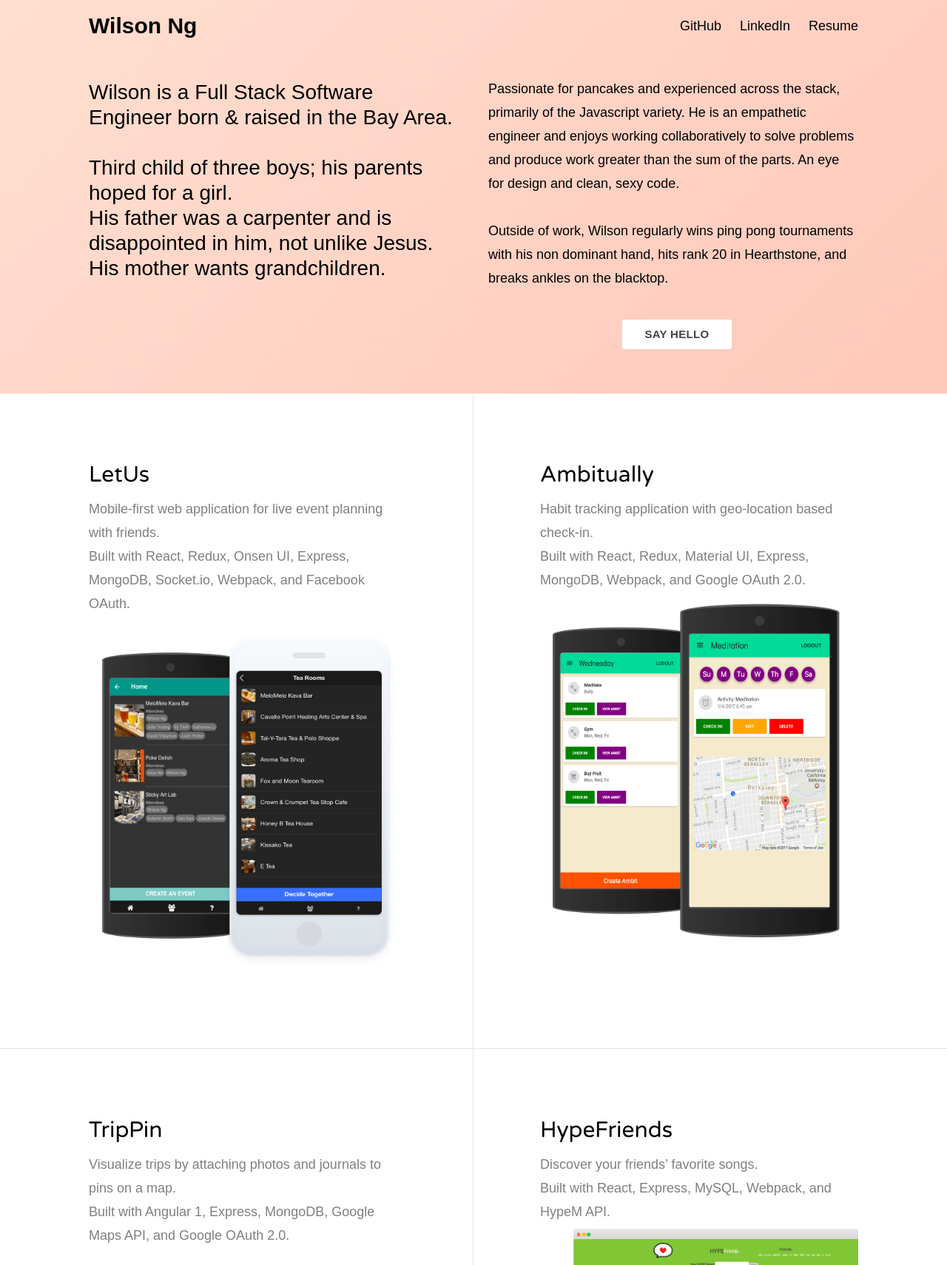
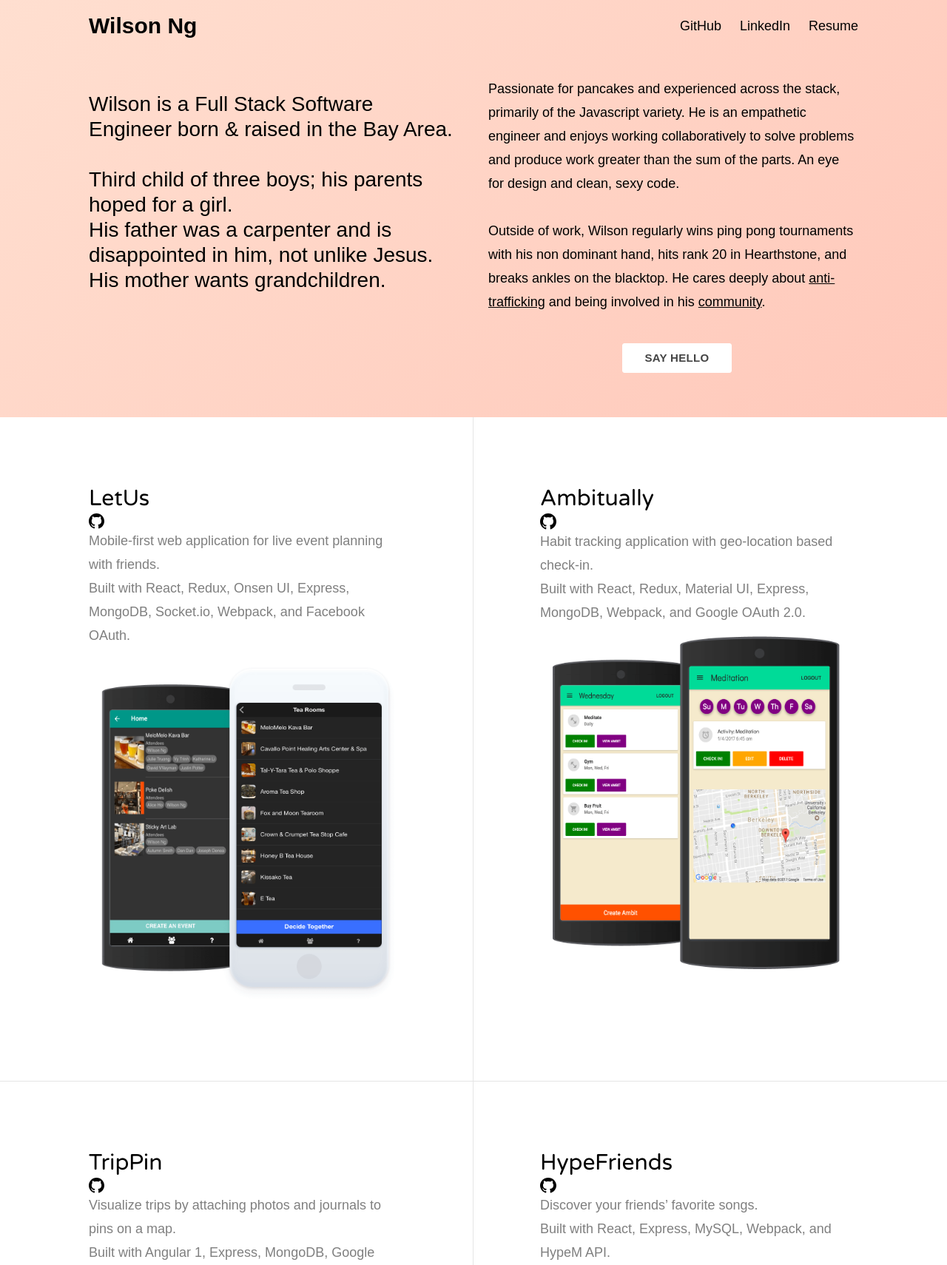
Before and after one commit to wilsonhyng/wilsonhyng.github.io, a PHP site: page / in a window 1280 px wide. Shown: the top 1710 px of the page at 74% size. Run offline with PHP 8.4, Linux system fonts and the light colour scheme.

Commit message:
add github icons / update description

```diff
--- a/css/main.css
+++ b/css/main.css
@@ -419,3 +419,6 @@ p.paragraph {
 .img-circle {
     border-radius: 50%;
 }
+a {
+	color: black;
+}
--- a/index.html
+++ b/index.html
@@ -78,7 +78,7 @@
             Passionate for pancakes and experienced across the stack, primarily of the Javascript variety. He is an empathetic engineer and enjoys working collaboratively to solve problems and produce work greater than the sum of the parts. An eye for design and clean, sexy code.
             <br>
             <br>
-            Outside of work, Wilson regularly wins ping pong tournaments with his non dominant hand, hits rank 20 in Hearthstone, and breaks ankles on the blacktop.
+            Outside of work, Wilson regularly wins ping pong tournaments with his non dominant hand, hits rank 20 in Hearthstone, and breaks ankles on the blacktop. He cares deeply about <a href="http://www.loveneverfailsus.com" target="blank">anti-trafficking</a> and being involved in his <a href="http://oaklandyouthaspire.org/" target="blank">community</a>.
             </h2>
             <div class="ctas center">
             <a class="ctas-button" href="mailto:wilsonhyng@gmail.com">Say hello</a>
@@ -209,11 +209,14 @@
     <div class="feature2">
       <div class="container-lrg flex">
         <div class="col-6">
-            <h3 class="subheading">
-          <a class="nav-link" href="http://www.let-us.co" target="blank">
-            <h3 class="subheading">LetUs</h3>
+          <h3 class="subheading">
+            <a class="nav-link" href="http://www.let-us.co" target="blank">
+              <h3 class="subheading">LetUs</h3>
+            </a>
+          </h3>
+          <a href="http://www.github.com/wilsonhyng/LetUs" target="blank">
+            <img src="img/github.svg" width="5%">
           </a>
-            </h3>
           <p class="paragraph">
             Mobile-first web application for live event planning with friends.
             <br>
@@ -228,6 +231,9 @@
           <h3 class="subheading">
             Ambitually
           </h3>
+          <a href="http://www.github.com/wilsonhyng/Ambitually" target="blank">
+            <img src="img/github.svg" width="5%">
+          </a>
           <p class="paragraph">
             Habit tracking application with geo-location based check-in.
             <br>
@@ -241,10 +247,12 @@
     <div class="feature2">
       <div class="container-lrg flex">
         <div class="col-6">
-
           <h3 class="subheading">
             TripPin
           </h3>
+          <a href="http://www.github.com/wilsonhyng/TripPin" target="blank">
+            <img src="img/github.svg" width="5%">
+          </a>
           <p class="paragraph">
             Visualize trips by attaching photos and journals to pins on a map.
             <br>
@@ -257,6 +265,9 @@
           <h3 class="subheading">
             HypeFriends
           </h3>
+          <a href="http://www.github.com/wilsonhyng/HypeFriends" target="blank">
+            <img src="img/github.svg" width="5%">
+          </a>
           <p class="paragraph">
             Discover your friends’ favorite songs.
             <br>
```
Also changed, not shown: img/github.svg (added).
